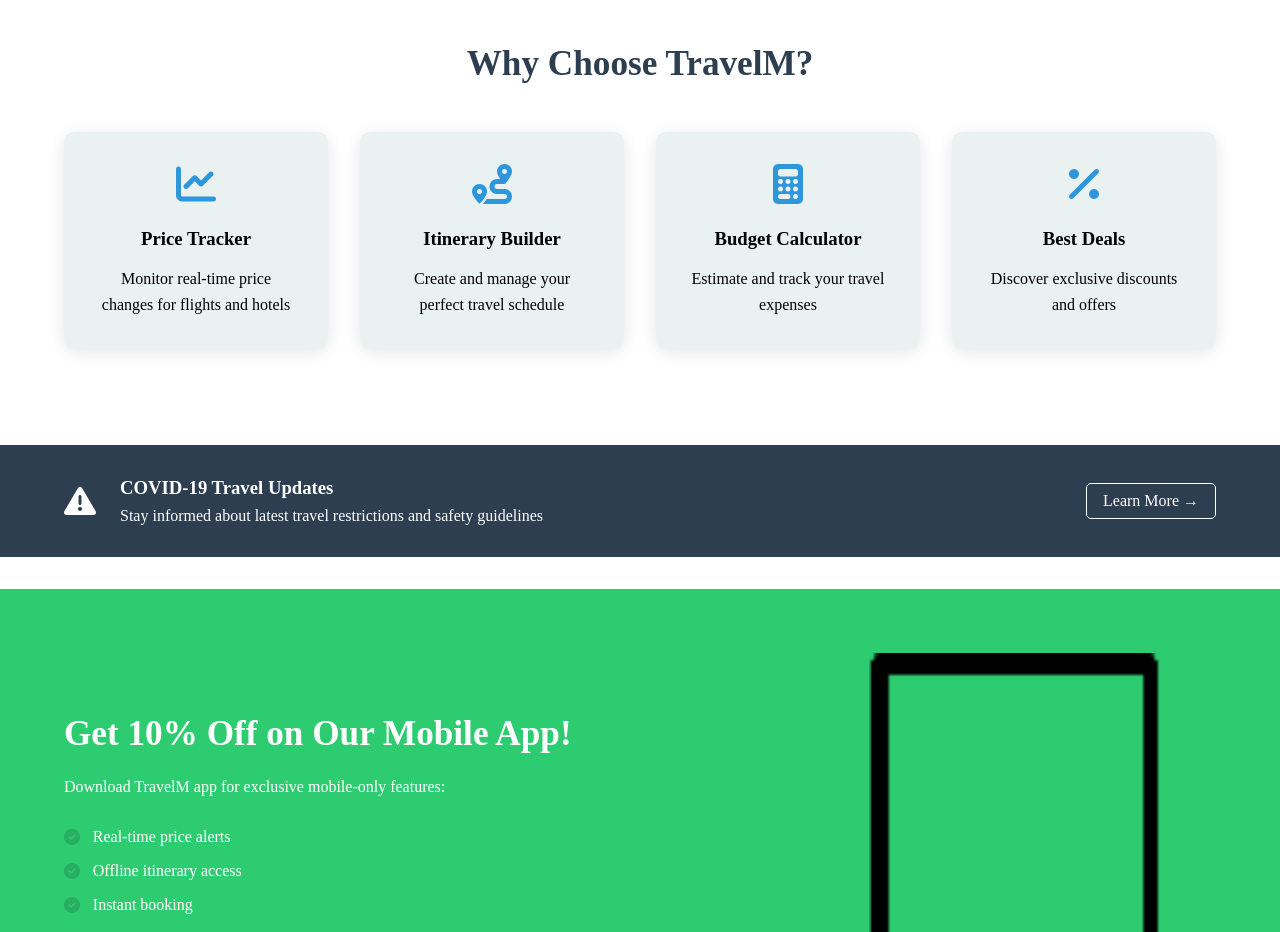
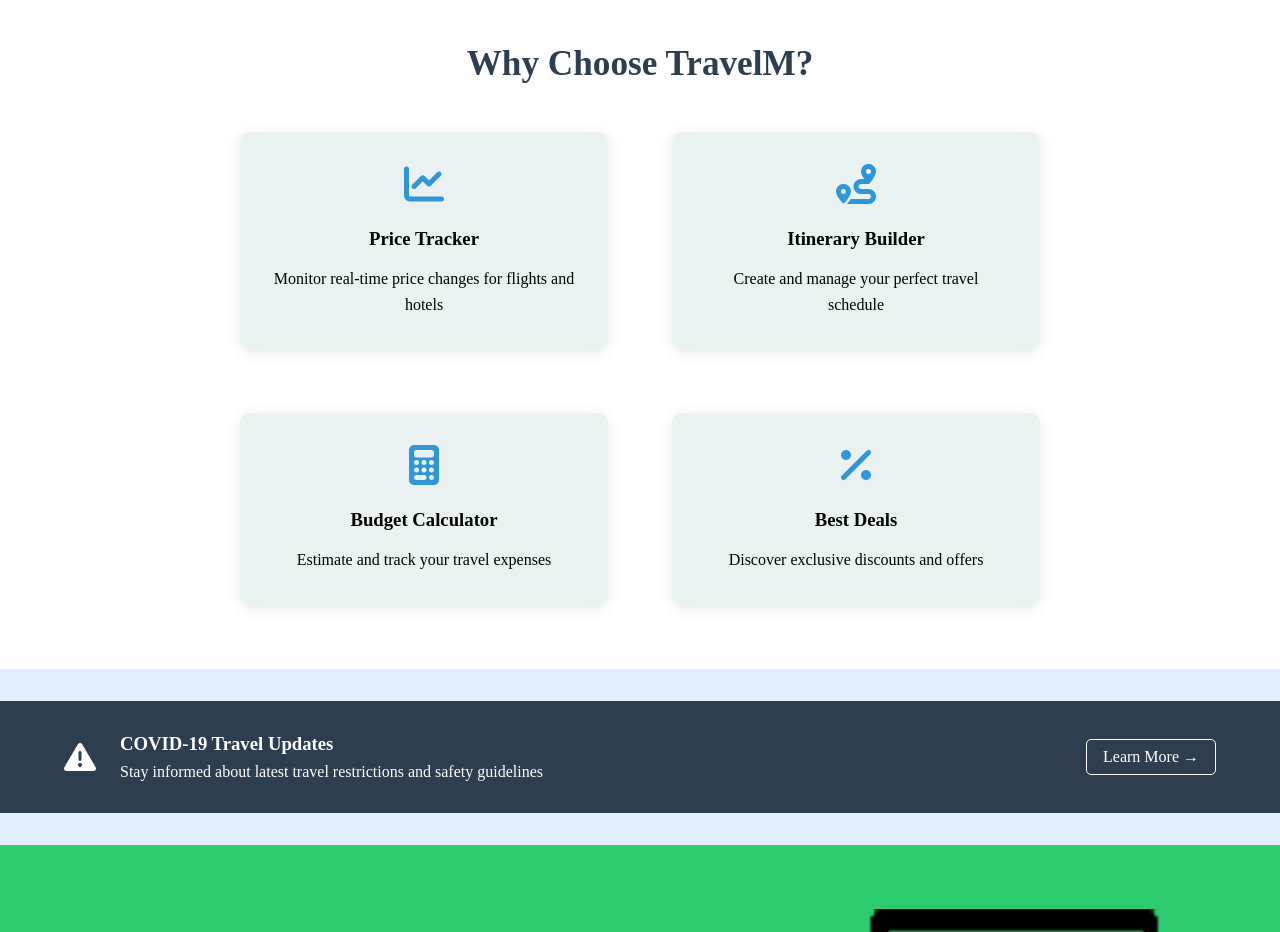
Before and after one commit to SamyaNagpal/Travel-Planner, a website: page public/home.html in a window 1280 px wide. Shown: the part 820-1752 px from the top of the page. Drawn offline with Linux system fonts and the light colour scheme.

Commit message:
updated css

```diff
--- a/public/styles/budget.css
+++ b/public/styles/budget.css
@@ -9,14 +9,27 @@
   scroll-behavior: smooth;
 }
 
-.navbar{
+body{
+  background-image: url(../assets/images/photo3.jpg);
+  background-repeat: no-repeat;
+  background-size: cover;
+  background-position: center;
+  background-attachment: fixed;
+  background-color: rgba(255, 255, 255, 0.5); /* White tint */
+  background-blend-mode: lighten;
+}
+
+.navbar {
   width: 100%;
-  height: 80px;
+  height: 70px; /* slightly reduced */
   display: flex;
   justify-content: space-between;
   align-items: center;
   padding: 0 9%;
   z-index: 999;
+  box-shadow: 0 2px 5px rgba(0, 0, 0, 0.1);
+  position: sticky; /* Optional: for sticky effect */
+  top: 0;
 }
 
 .logo img
@@ -44,13 +57,14 @@
 
 .links a:hover {
   opacity: 0.8;
-  color:#214fb5;
+  color:#143f9b;
 }
 
+
 .budget-container {
-    max-width: 800px;
-    margin: 2rem auto;
-    padding: 0 1rem;
+  max-width: 800px;
+  margin: auto;
+  padding: 0 1rem;
   }
 
   .budget-summary {
--- a/public/styles/itinerary.css
+++ b/public/styles/itinerary.css
@@ -11,12 +11,14 @@
 
 .navbar-cont{
   width: 100%;
-  height: 80px;
+  height: 75px;
   display: flex;
   justify-content: space-between;
   align-items: center;
   padding: 0 9%;
   z-index: 999;
+  background-color: #edf5ff;
+  box-shadow: 0 2px 5px rgba(0, 0, 0, 0.1);
 }
 
 .logo img
@@ -44,7 +46,7 @@
 
 .links a:hover {
   opacity: 0.8;
-  color:#214fb5;
+  color:#143f9b;
 }
 
 .itinerary-container {
--- a/public/styles/main.css
+++ b/public/styles/main.css
@@ -7,6 +7,9 @@
   list-style: none;
   text-decoration: none;
   scroll-behavior: smooth;
+}
+body{
+  background-color: #e2eefd;
 }
 
 /* ===== NAVIGATION ===== */
@@ -170,6 +173,7 @@
 /* ===== FEATURES SECTION ===== */
 .features {
   padding: 4rem 5%;
+  background-color: white;
 }
 
 .section-title {
@@ -182,8 +186,8 @@
 .features-grid {
   display: grid;
   grid-template-columns: repeat(auto-fit, minmax(250px, 1fr));
-  gap: 2rem;
-  max-width: 1200px;
+  gap: 4rem;
+  max-width: 800px;
   margin: 0 auto;
 }
 
@@ -269,6 +273,8 @@
   background: #2ecc71; /* Teal */
   color: white;
   padding: 4rem 5%;
+  border-bottom-left-radius: 50% 20%;
+    border-bottom-right-radius: 50% 20%;
 }
 
 .app-content {
@@ -342,6 +348,8 @@
       order: -1;
   }
 }
+
+
 
 /* ===== FOOTER ===== */
 .main-footer {
```
Also changed, not shown: public/budget.html (+6 -4 lines), public/home.html (+2 -0 lines), 1 other file.
